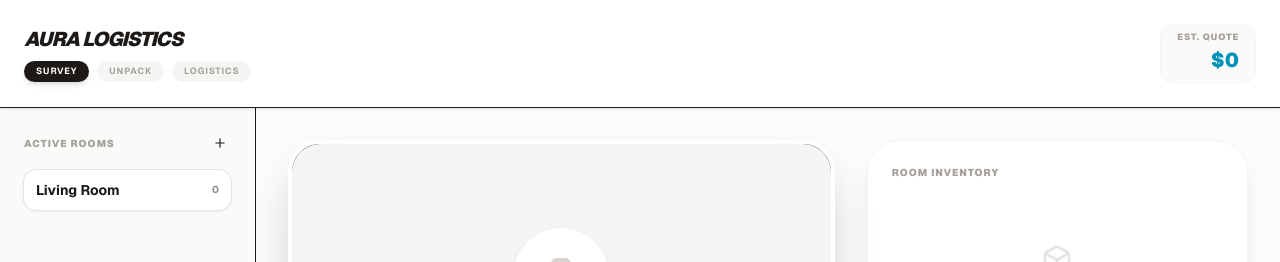
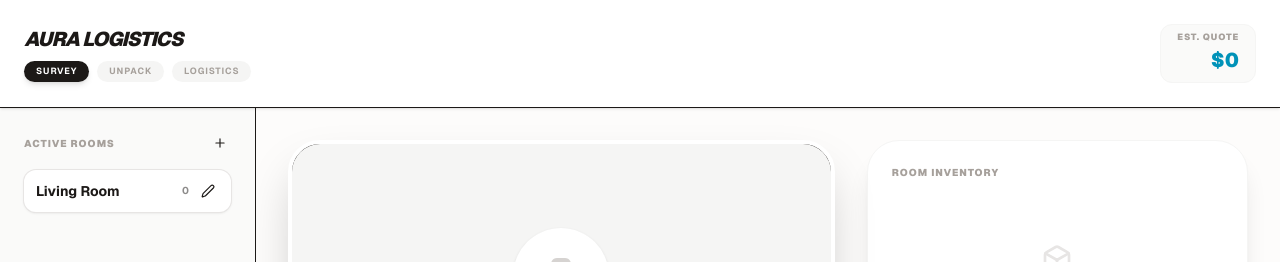
Before and after one commit to matthewlama-bit/AuraScan, a Next.js app: page / in a window 1280 px wide. Shown: the top 262 px of the page. Built offline with nearby package versions, Linux system fonts and the light colour scheme.

Commit message:
feat(ui): show auto-name badge and inline edit/accept in Sidebar

```diff
--- a/app/components/Sidebar.tsx
+++ b/app/components/Sidebar.tsx
@@ -1,4 +1,5 @@
-import { Plus } from 'lucide-react';
+import { Plus, Check, Edit2, X } from 'lucide-react';
+import { useState } from 'react';
 import { Room } from '../types';
 
 interface SidebarProps {
@@ -6,9 +7,24 @@ interface SidebarProps {
   activeRoomId: string;
   setActiveRoomId: (id: string) => void;
   addRoom: () => void;
+  updateActiveRoom?: (updates: Partial<Room>) => void;
 }
 
-export default function Sidebar({ rooms, activeRoomId, setActiveRoomId, addRoom }: SidebarProps) {
+export default function Sidebar({ rooms, activeRoomId, setActiveRoomId, addRoom, updateActiveRoom }: SidebarProps) {
+  const [editingId, setEditingId] = useState<string | null>(null);
+  const [draftName, setDraftName] = useState('');
+
+  const startEdit = (room: Room) => {
+    setEditingId(room.id);
+    setDraftName(room.name);
+  };
+
+  const saveEdit = (room: Room) => {
+    if (!updateActiveRoom) return;
+    updateActiveRoom({ name: draftName });
+    setEditingId(null);
+  };
+
   return (
     <aside className="hidden lg:flex w-64 bg-stone-50 border-r p-6 flex-col overflow-y-auto shrink-0">
       <div className="flex justify-between items-center mb-4">
@@ -21,16 +37,66 @@ export default function Sidebar({ rooms, activeRoomId, setActiveRoomId, addRoom
         </button>
       </div>
       <div className="space-y-1">
-        {rooms.map(room => (
-          <button
-            key={room.id}
-            onClick={() => setActiveRoomId(room.id)}
-            className={`w-full text-left px-3 py-2.5 rounded-xl text-sm font-bold transition-all flex items-center justify-between ${activeRoomId === room.id ? 'bg-white shadow-sm text-stone-900 ring-1 ring-stone-200' : 'text-stone-400 hover:text-stone-600'}`}
-          >
-            {room.name}
-            <span className="text-[10px] opacity-50">{room.inventory.length}</span>
-          </button>
-        ))}
+        {rooms.map(room => {
+          const isActive = activeRoomId === room.id;
+          const auto = room.autoName;
+
+          return (
+            <div key={room.id} className={`w-full text-left px-0 py-0`}>
+              <div className={`flex items-center justify-between px-3 py-2.5 rounded-xl text-sm font-bold transition-all ${isActive ? 'bg-white shadow-sm text-stone-900 ring-1 ring-stone-200' : 'text-stone-400 hover:text-stone-600'}`}>
+                <div className="flex items-center gap-2 w-full">
+                  {editingId === room.id ? (
+                    <input
+                      value={draftName}
+                      onChange={(e) => setDraftName(e.target.value)}
+                      className="w-full bg-transparent outline-none text-sm font-bold"
+                      onKeyDown={(e) => {
+                        if (e.key === 'Enter') {
+                          saveEdit(room);
+                        } else if (e.key === 'Escape') {
+                          setEditingId(null);
+                        }
+                      }}
+                    />
+                  ) : (
+                    <button onClick={() => setActiveRoomId(room.id)} className="text-left w-full">
+                      <div className="flex items-center gap-2">
+                        <span>{room.name}</span>
+                        {auto && <span className="ml-2 text-[10px] px-2 py-0.5 bg-cyan-100 text-cyan-700 rounded-full font-black">auto</span>}
+                      </div>
+                    </button>
+                  )}
+                </div>
+
+                <div className="flex items-center gap-2">
+                  <span className="text-[10px] opacity-50">{room.inventory.length}</span>
+                  {auto && editingId !== room.id && (
+                    <button onClick={() => {
+                      if (updateActiveRoom) {
+                        updateActiveRoom({ name: room.name });
+                      }
+                    }} className="p-1 hover:bg-stone-100 rounded">
+                      <Check size={14} />
+                    </button>
+                  )}
+                  <button onClick={() => startEdit(room)} className="p-1 hover:bg-stone-100 rounded">
+                    <Edit2 size={14} />
+                  </button>
+                  {editingId === room.id && (
+                    <>
+                      <button onClick={() => saveEdit(room)} className="p-1 hover:bg-stone-100 rounded">
+                        <Check size={14} />
+                      </button>
+                      <button onClick={() => { setEditingId(null); setDraftName(''); }} className="p-1 hover:bg-stone-100 rounded">
+                        <X size={14} />
+                      </button>
+                    </>
+                  )}
+                </div>
+              </div>
+            </div>
+          );
+        })}
       </div>
     </aside>
   );
--- a/app/hooks/useRooms.ts
+++ b/app/hooks/useRooms.ts
@@ -26,13 +26,19 @@ export function useRooms() {
 
       // If inventory was provided, infer a room name unless an explicit name was passed
       let finalName = r.name;
-      if (incomingName) finalName = incomingName;
-      else if ((rest as any).inventory) {
+      let autoNameFlag = r.autoName || false;
+      if (incomingName) {
+        finalName = incomingName;
+        autoNameFlag = false; // explicit name overrides auto-name
+      } else if ((rest as any).inventory) {
         const inferred = inferRoomName((rest as any).inventory as any[]);
-        if (inferred) finalName = inferred;
+        if (inferred) {
+          finalName = inferred;
+          autoNameFlag = true;
+        }
       }
 
-      return { ...r, ...rest, images: newImages, image: newImage, name: finalName };
+      return { ...r, ...rest, images: newImages, image: newImage, name: finalName, autoName: autoNameFlag };
     }));
   };
 
--- a/app/page.tsx
+++ b/app/page.tsx
@@ -39,7 +39,7 @@ export default function AuraMultiRoom() {
       <Header viewMode={viewMode} setViewMode={setViewMode} totalQuote={totalQuote} />
 
       <div className="flex flex-col lg:flex-row flex-1 overflow-hidden">
-        {viewMode !== 'logistics' && <Sidebar rooms={rooms} activeRoomId={activeRoomId} setActiveRoomId={setActiveRoomId} addRoom={addRoom} />}
+        {viewMode !== 'logistics' && <Sidebar rooms={rooms} activeRoomId={activeRoomId} setActiveRoomId={setActiveRoomId} addRoom={addRoom} updateActiveRoom={updateActiveRoom} />}
 
         <main className="flex-1 p-4 md:p-8 overflow-y-auto bg-white/50">
           {viewMode === 'logistics' ? (
--- a/app/types.ts
+++ b/app/types.ts
@@ -15,6 +15,8 @@ export interface Room {
   images?: string[];
   targetImage: string | null;
   inventory: InventoryItem[];
+  // whether the current room name was auto-inferred and not yet accepted
+  autoName?: boolean;
 }
 
 export type ViewMode = "survey" | "unpack" | "logistics";
```
